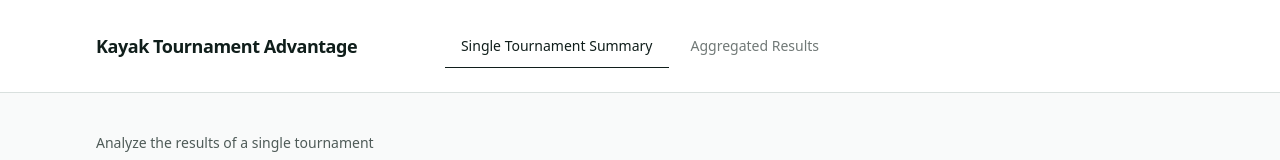
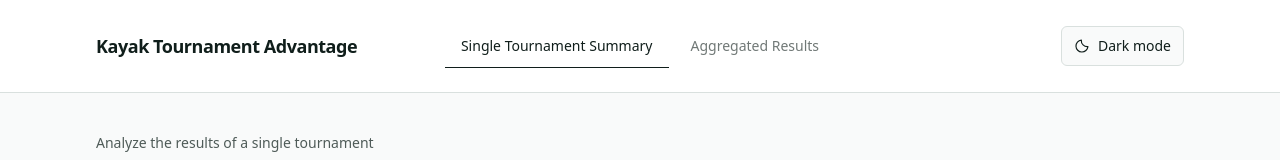
Before and after one commit to aGurysh/tourneyData, a React (Vite) app in the folder App/frontend/: page / in a window 1280 px wide. Shown: the top 160 px of the page. Built offline with nearby package versions, Linux system fonts and the light colour scheme; no server answers.

Commit message:
dark mode

```diff
--- a/App/frontend/index.html
+++ b/App/frontend/index.html
@@ -5,6 +5,16 @@
     <meta name="viewport" content="width=device-width, initial-scale=1.0" />
     <meta name="description" content="Fishing tournament summaries and aggregated results." />
     <title>Tournament Analytics</title>
+    <script>
+      (() => {
+        let theme
+        try {
+          theme = localStorage.getItem("theme")
+        } catch {}
+        const dark = theme === "dark" || (theme !== "light" && window.matchMedia("(prefers-color-scheme: dark)").matches)
+        document.documentElement.classList.toggle("dark", dark)
+      })()
+    </script>
   </head>
   <body>
     <div id="root"></div>
--- a/App/frontend/src/App.tsx
+++ b/App/frontend/src/App.tsx
@@ -5,16 +5,17 @@ import {
   TabsTrigger,
 } from "@/components/layout/Tabs"
 import SingleSummary from "@/components/SingleSumamry/SingleSummary"
+import ThemeToggle from "@/components/layout/ThemeToggle"
 
 export default function App() {
   return (
     <Tabs defaultValue="single" className="min-h-svh gap-0 bg-background text-foreground">
       <header className="border-b bg-card">
-        <div className="mx-auto grid max-w-6xl items-center gap-4 px-4 py-6 sm:px-8 lg:grid-cols-[1fr_auto_1fr]">
-          <p className="whitespace-nowrap text-lg font-semibold tracking-tight">
+        <div className="mx-auto grid max-w-6xl grid-cols-[1fr_auto] items-center gap-4 px-4 py-6 sm:px-8 lg:grid-cols-[1fr_auto_1fr]">
+          <p className="text-lg font-semibold tracking-tight">
              Kayak Tournament Advantage
           </p>
-          <div className="flex min-w-0 overflow-x-auto [scrollbar-width:none] [&::-webkit-scrollbar]:hidden">
+          <div className="col-span-2 row-start-2 flex min-w-0 overflow-x-auto [scrollbar-width:none] [&::-webkit-scrollbar]:hidden lg:col-span-1 lg:col-start-2 lg:row-start-1">
             <TabsList variant="line" aria-label="Analytics views" className="mx-auto shrink-0 group-data-horizontal/tabs:h-auto">
               <TabsTrigger value="single" className="whitespace-nowrap px-4 py-2">
                 Single Tournament Summary
@@ -23,6 +24,9 @@ export default function App() {
                 Aggregated Results
               </TabsTrigger>
             </TabsList>
+          </div>
+          <div className="col-start-2 row-start-1 justify-self-end lg:col-start-3">
+            <ThemeToggle />
           </div>
         </div>
       </header>
--- /dev/null
+++ b/App/frontend/src/components/layout/ThemeToggle.tsx
@@ -0,0 +1,39 @@
+import { useState } from "react"
+
+export default function ThemeToggle() {
+  const [dark, setDark] = useState(() => document.documentElement.classList.contains("dark"))
+
+  function toggleTheme() {
+    const nextDark = !dark
+    document.documentElement.classList.toggle("dark", nextDark)
+    setDark(nextDark)
+    try {
+      localStorage.setItem("theme", nextDark ? "dark" : "light")
+    } catch {
+      // The toggle still works when browser storage is unavailable.
+    }
+  }
+
+  return (
+    <button
+      type="button"
+      onClick={toggleTheme}
+      aria-label="Dark mode"
+      aria-pressed={dark}
+      title={`Switch to ${dark ? "light" : "dark"} mode`}
+      className="inline-flex min-h-10 items-center justify-center gap-2 rounded-md border bg-background px-3 py-2 text-sm font-medium hover:bg-muted focus-visible:outline-2 focus-visible:outline-offset-2 focus-visible:outline-ring"
+    >
+      <svg aria-hidden="true" className="size-4" viewBox="0 0 24 24" fill="none" stroke="currentColor" strokeWidth="1.75" strokeLinecap="round" strokeLinejoin="round">
+        {dark ? (
+          <>
+            <circle cx="12" cy="12" r="4" />
+            <path d="M12 2v2m0 16v2M2 12h2m16 0h2M4.93 4.93l1.42 1.42m11.3 11.3 1.42 1.42M4.93 19.07l1.42-1.42m11.3-11.3 1.42-1.42" />
+          </>
+        ) : (
+          <path d="M20.9 13A9 9 0 0 1 11 3.1 9 9 0 1 0 20.9 13Z" />
+        )}
+      </svg>
+      {dark ? "Light mode" : "Dark mode"}
+    </button>
+  )
+}
--- a/App/frontend/src/index.css
+++ b/App/frontend/src/index.css
@@ -1,5 +1,7 @@
 @import "tailwindcss";
 @import "shadcn/tailwind.css";
+
+@custom-variant dark (&:where(.dark, .dark *));
 
 @theme inline {
   --color-background: var(--background);
@@ -13,6 +15,7 @@
 }
 
 :root {
+  color-scheme: light;
   font-family: ui-sans-serif, system-ui, sans-serif;
   --background: oklch(0.985 0.002 180);
   --foreground: oklch(0.22 0.02 180);
@@ -21,6 +24,17 @@
   --muted-foreground: oklch(0.46 0.015 180);
   --border: oklch(0.9 0.008 180);
   --ring: oklch(0.5 0.08 180);
+}
+
+.dark {
+  color-scheme: dark;
+  --background: oklch(0.16 0.012 180);
+  --foreground: oklch(0.94 0.006 180);
+  --card: oklch(0.21 0.014 180);
+  --muted: oklch(0.27 0.015 180);
+  --muted-foreground: oklch(0.73 0.015 180);
+  --border: oklch(0.33 0.018 180);
+  --ring: oklch(0.72 0.09 180);
 }
 
 @layer base {
```
